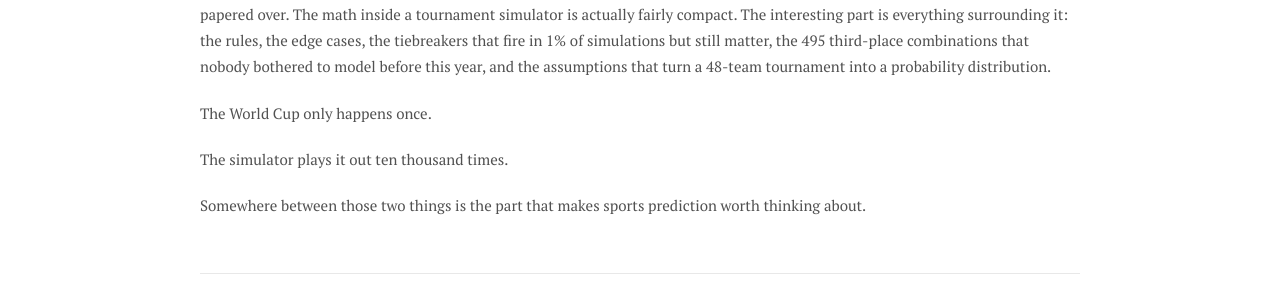
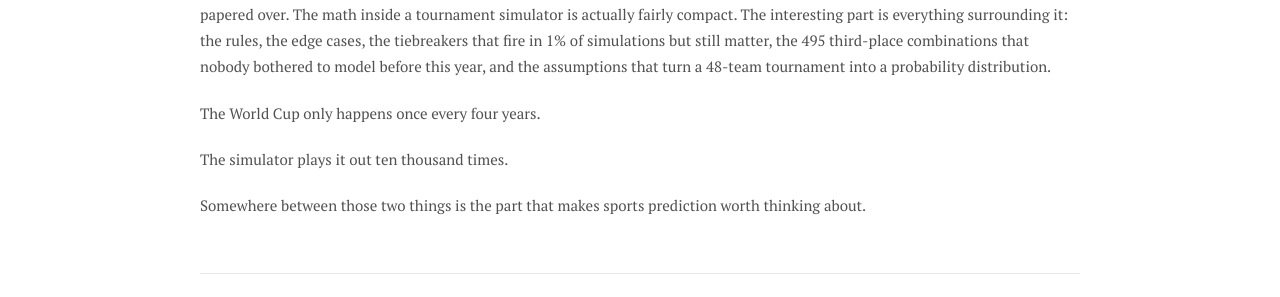
Before and after one commit to j-abed/j-abed.github.io, a Jekyll site: the page built from _posts/2026-06-28-world-cup-2026-simulator.md, in a window 1280 px wide and 900 px high, scrolled down 13077 px. Shown: the part 175-472 px from the top of the window. Built offline with Jekyll 4.4.1, drawn with Linux system fonts in a browser that asks for light colours; comment, search, counter and statistics services are not loaded.

Commit message:
minor updates

```diff
--- a/_posts/2026-06-28-world-cup-2026-simulator.md
+++ b/_posts/2026-06-28-world-cup-2026-simulator.md
@@ -279,7 +279,7 @@ Python owns the tournament logic. The frontend owns the experience. That archite
 
 I built this because the 2026 format is genuinely new territory, and the problems it creates deserve to be solved properly rather than papered over. The math inside a tournament simulator is actually fairly compact. The interesting part is everything surrounding it: the rules, the edge cases, the tiebreakers that fire in 1% of simulations but still matter, the 495 third-place combinations that nobody bothered to model before this year, and the assumptions that turn a 48-team tournament into a probability distribution.
 
-The World Cup only happens once.
+The World Cup only happens once every four years.
 
 The simulator plays it out ten thousand times.
 
```
Also changed, not shown: 1 other file.
